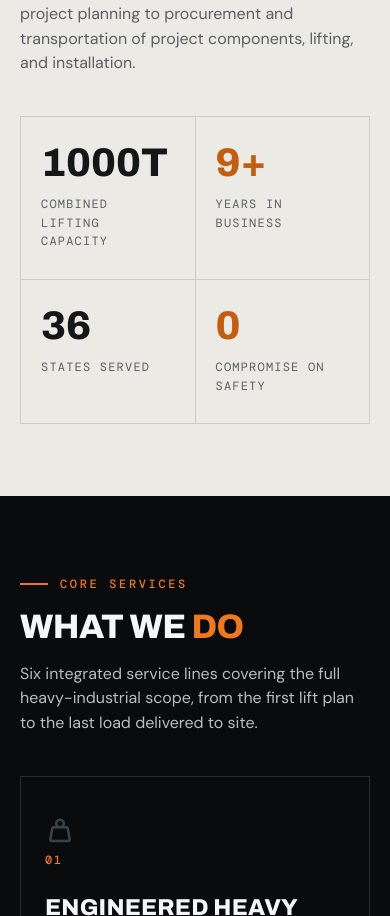
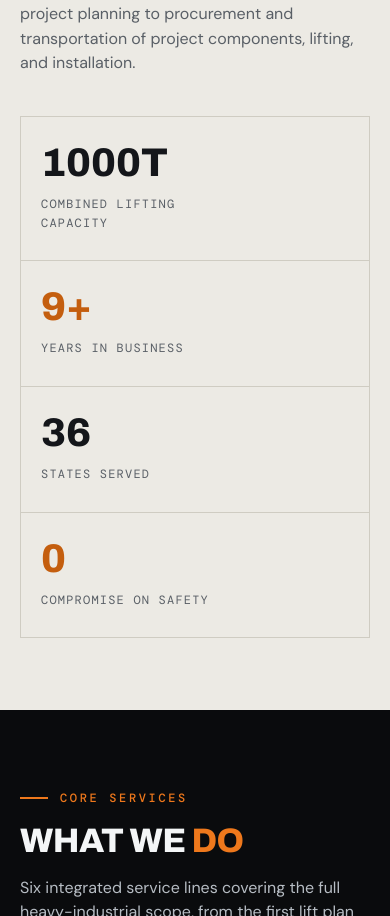
Before and after one commit to Pelumeee/magma, an Angular app: page / in a window 390 px wide. Shown: the part 2588-3504 px from the top of the page. Built offline with nearby package versions, Linux system fonts and the light colour scheme.

Commit message:
some reponsiveness fixes

```diff
--- a/src/app/pages/about/about.html
+++ b/src/app/pages/about/about.html
@@ -174,7 +174,7 @@
       <div class="reveal in border-l-2 border-(--steel-line)">
         @for (item of timeline; track item.year) {
           <div
-            class="relative grid grid-cols-[130px_1fr] gap-7 py-6.5 pl-8.5 border-b border-(--steel-line)"
+            class="relative grid md:grid-cols-[130px_1fr] gap-7 py-6.5 pl-8.5 border-b border-(--steel-line)"
           >
             <span class="absolute -left-1.75 top-8.5 w-3 h-3 rounded-full bg-signal"></span>
 
--- a/src/app/pages/home/home.html
+++ b/src/app/pages/home/home.html
@@ -179,7 +179,9 @@
           project components, lifting, and installation.
         </p>
       </div>
-      <div class="stats">
+      <div
+        class="grid grid-cols-1 grid-cols-1 sm:grid-cols-2 xl:grid-cols-4 gap-px bg-[var(--foundry-line)] border border-[var(--foundry-line)]"
+      >
         <div class="stat reveal-scale in">
           <div class="sv"><span data-count="300" data-suffix="T">1000T</span></div>
           <div class="sl">Combined Lifting Capacity</div>
```
